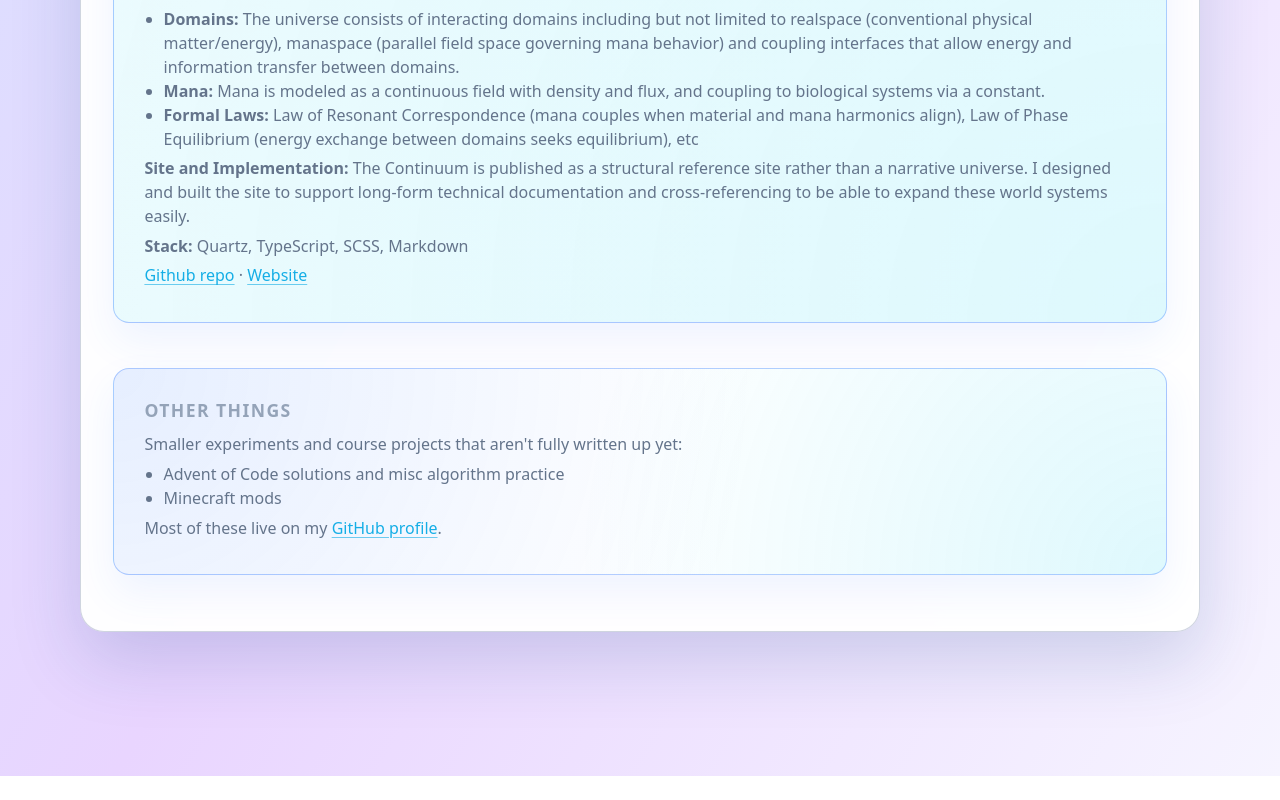
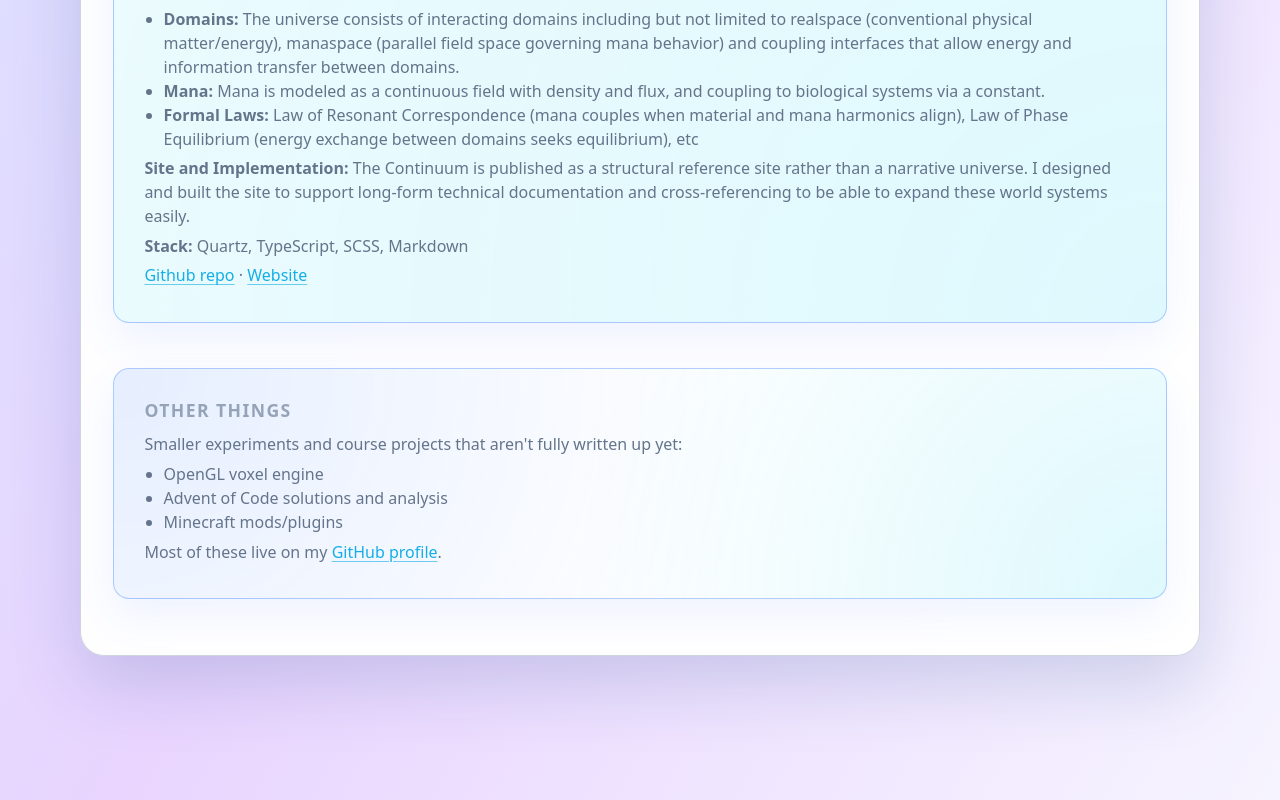
Before and after one commit to JaddotWuzHere/Portfolio, a React (Vite) app: page /#/projects in a window 1280 px wide. Shown: the part 5088-5888 px from the top of the page. Before the commit the page ends 5864 px from the top, so only its background shows below. Built offline with nearby package versions, Linux system fonts and the light colour scheme.

Commit message:
Updated website

```diff
--- a/src/pages/Projects.tsx
+++ b/src/pages/Projects.tsx
@@ -344,8 +344,9 @@ export default function Projects() {
           yet:
         </p>
         <ul>
-          <li>Advent of Code solutions and misc algorithm practice</li>
-          <li>Minecraft mods</li>
+          <li>OpenGL voxel engine</li>
+          <li>Advent of Code solutions and analysis</li>
+          <li>Minecraft mods/plugins</li>
         </ul>
         <p>
           Most of these live on my{" "}
```
